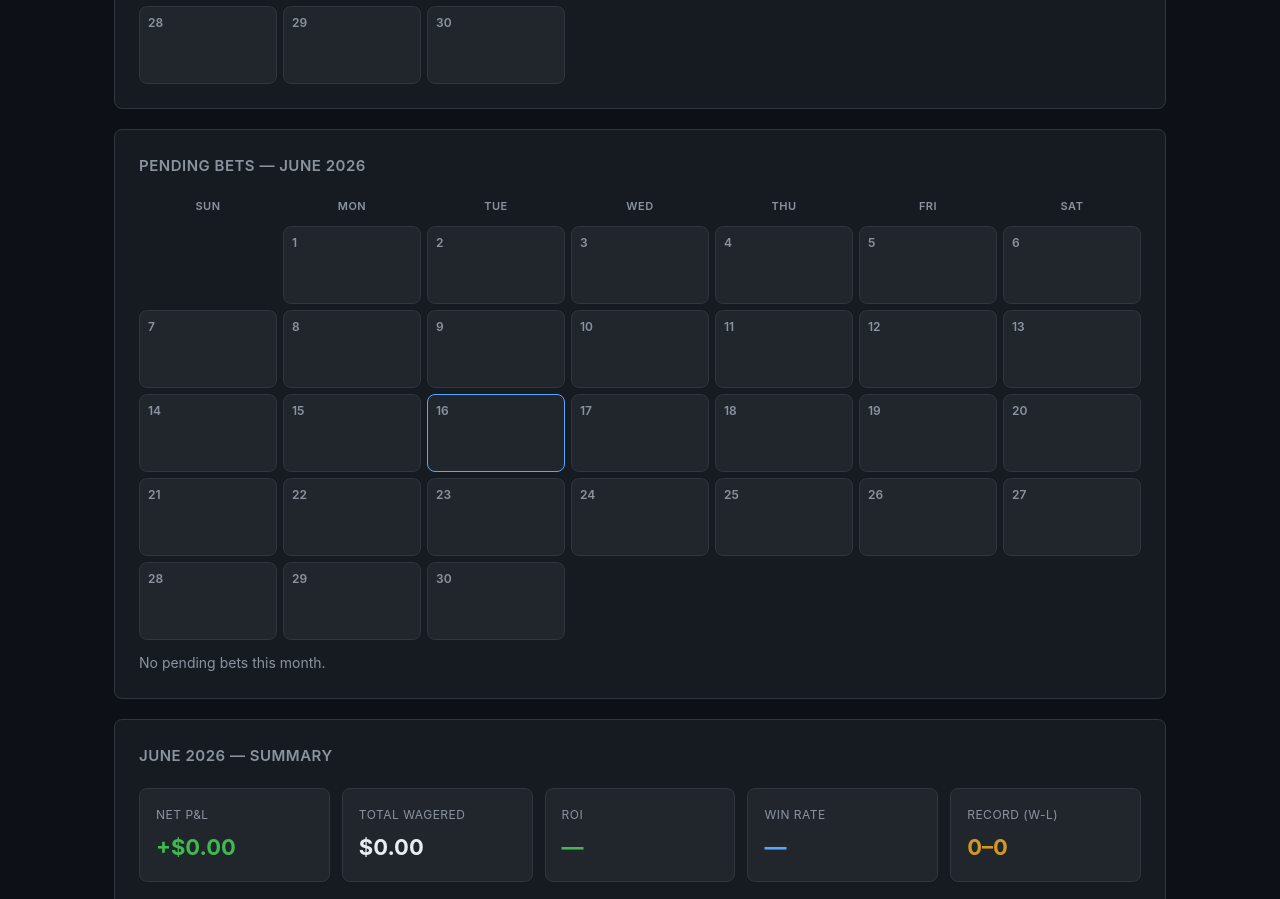
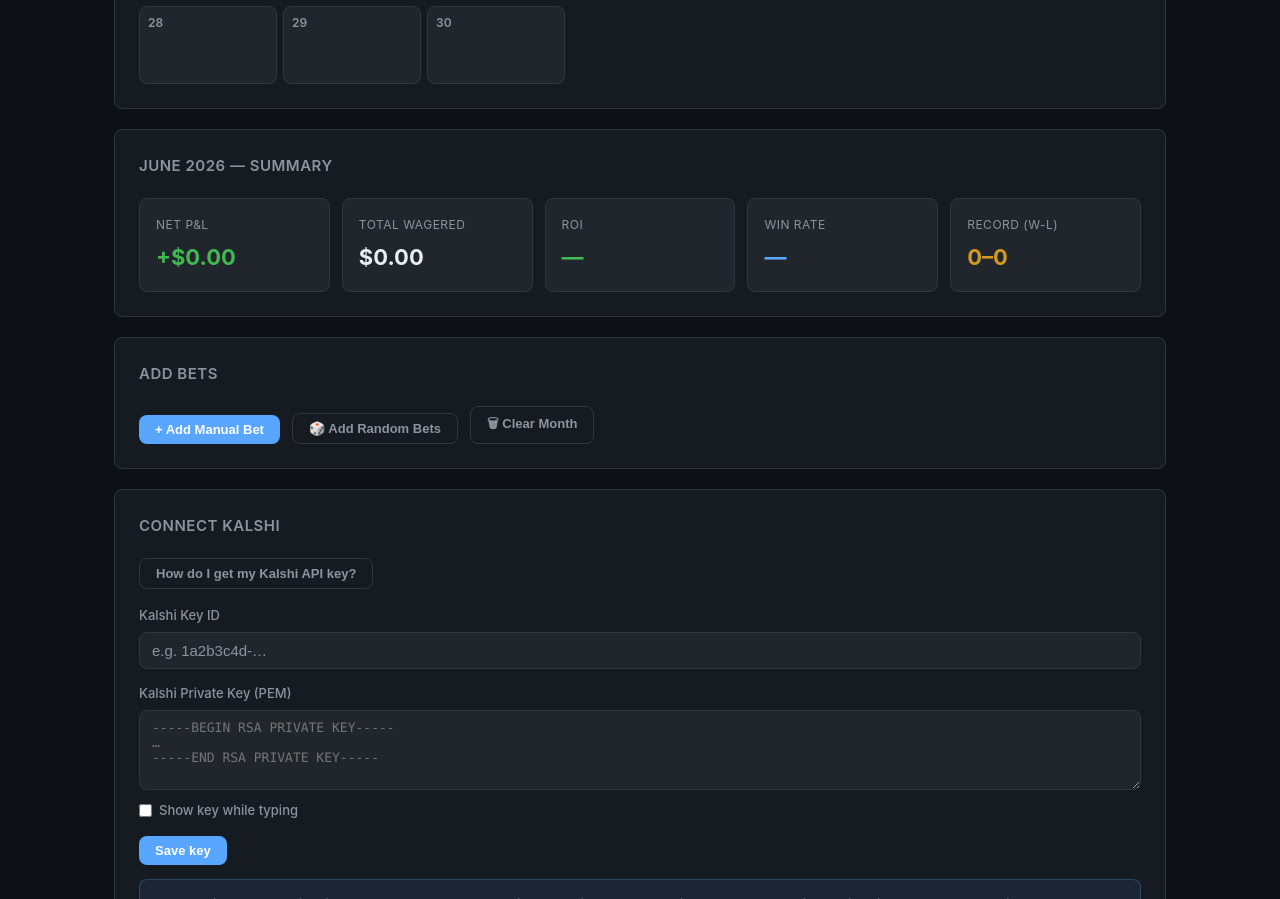
Before and after one commit to SimonWorku1/SeleneCalculators, a React (Vite) app: page /SeleneCalculators/bet-tracker in a window 1280 px wide. Shown: the part 720-1619 px from the top of the page. Built offline with nearby package versions, Linux system fonts and the light colour scheme.

Commit message:
Remove duplicate Pending Bets calendar
Pending bets already show on the main calendar (clickable, with a Pending
badge in the day-detail popup), so the separate calendar was redundant.
Also drops the now-unused dayPending memo and its CSS.

```diff
--- a/src/index.css
+++ b/src/index.css
@@ -918,7 +918,6 @@ input[type=number] { -moz-appearance: textfield; }
 
 .bt-cell.pos { background: rgba(63,185,80,0.10); border-color: rgba(63,185,80,0.30); }
 .bt-cell.neg { background: rgba(248,81,73,0.10); border-color: rgba(248,81,73,0.30); }
-.bt-cell.pending { background: rgba(88,166,255,0.10); border-color: rgba(88,166,255,0.30); }
 
 .bt-day-num {
   font-size: 12px;
@@ -934,7 +933,6 @@ input[type=number] { -moz-appearance: textfield; }
 
 .bt-day-pnl.green { color: var(--accent-green); }
 .bt-day-pnl.red { color: var(--accent-red); }
-.bt-day-pnl.blue { color: var(--accent); }
 
 .bt-day-count {
   font-size: 10px;
--- a/src/pages/BetTracker.jsx
+++ b/src/pages/BetTracker.jsx
@@ -426,18 +426,6 @@ export default function BetTracker() {
     return map
   }, [viewBets])
 
-  // per-day pending (unsettled) bet count + amount risked
-  const dayPending = useMemo(() => {
-    const map = {}
-    for (const b of viewBets) {
-      if (b.result !== 'pending') continue
-      const day = Number(b.date.split('-')[2])
-      if (!map[day]) map[day] = { count: 0, wager: 0 }
-      map[day].count += 1
-      map[day].wager += b.wager
-    }
-    return map
-  }, [viewBets])
 
   // chart series
   const chartDays = useMemo(() => {
@@ -610,7 +598,7 @@ export default function BetTracker() {
         <button className={`ev-tab${sourceTab === 'kalshi' ? ' active' : ''}`} onClick={() => setSourceTab('kalshi')}>Kalshi ({counts.kalshi})</button>
       </div>
 
-      {/* ── Calendar (top) ── */}
+      {/* ── Calendar ── */}
       <div className="card">
         <div className="bt-month-nav">
           <button className="btn btn-outline btn-sm" onClick={() => changeMonth(-1)}>← Prev</button>
@@ -645,37 +633,6 @@ export default function BetTracker() {
         </div>
       </div>
 
-      {/* ── Pending bets calendar ── */}
-      <div className="card">
-        <h2>Pending Bets — {MONTHS[month]} {year}</h2>
-        <div className="bt-calendar">
-          {WEEKDAYS.map(w => <div key={w} className="bt-weekday">{w}</div>)}
-          {Array.from({ length: firstWeekday }).map((_, i) => <div key={`pe${i}`} className="bt-cell empty" />)}
-          {Array.from({ length: daysInMonth }).map((_, i) => {
-            const day = i + 1
-            const iso = `${year}-${String(month + 1).padStart(2, '0')}-${String(day).padStart(2, '0')}`
-            const p = dayPending[day]
-            return (
-              <div
-                key={day}
-                className={`bt-cell${iso === todayStr ? ' today' : ''}${p ? ' pending clickable' : ''}`}
-                onClick={p ? () => setDayModal(day) : undefined}
-              >
-                <div className="bt-day-num">{day}</div>
-                {p && (
-                  <>
-                    <div className="bt-day-pnl blue">{p.count} open</div>
-                    <div className="bt-day-count">${p.wager.toFixed(0)} risked</div>
-                  </>
-                )}
-              </div>
-            )
-          })}
-        </div>
-        {stats.pending === 0 && (
-          <p style={{ color: 'var(--text-muted)', fontSize: 14, marginTop: 12 }}>No pending bets this month.</p>
-        )}
-      </div>
 
       {/* ── Summary ── */}
       <div className="card">
```
